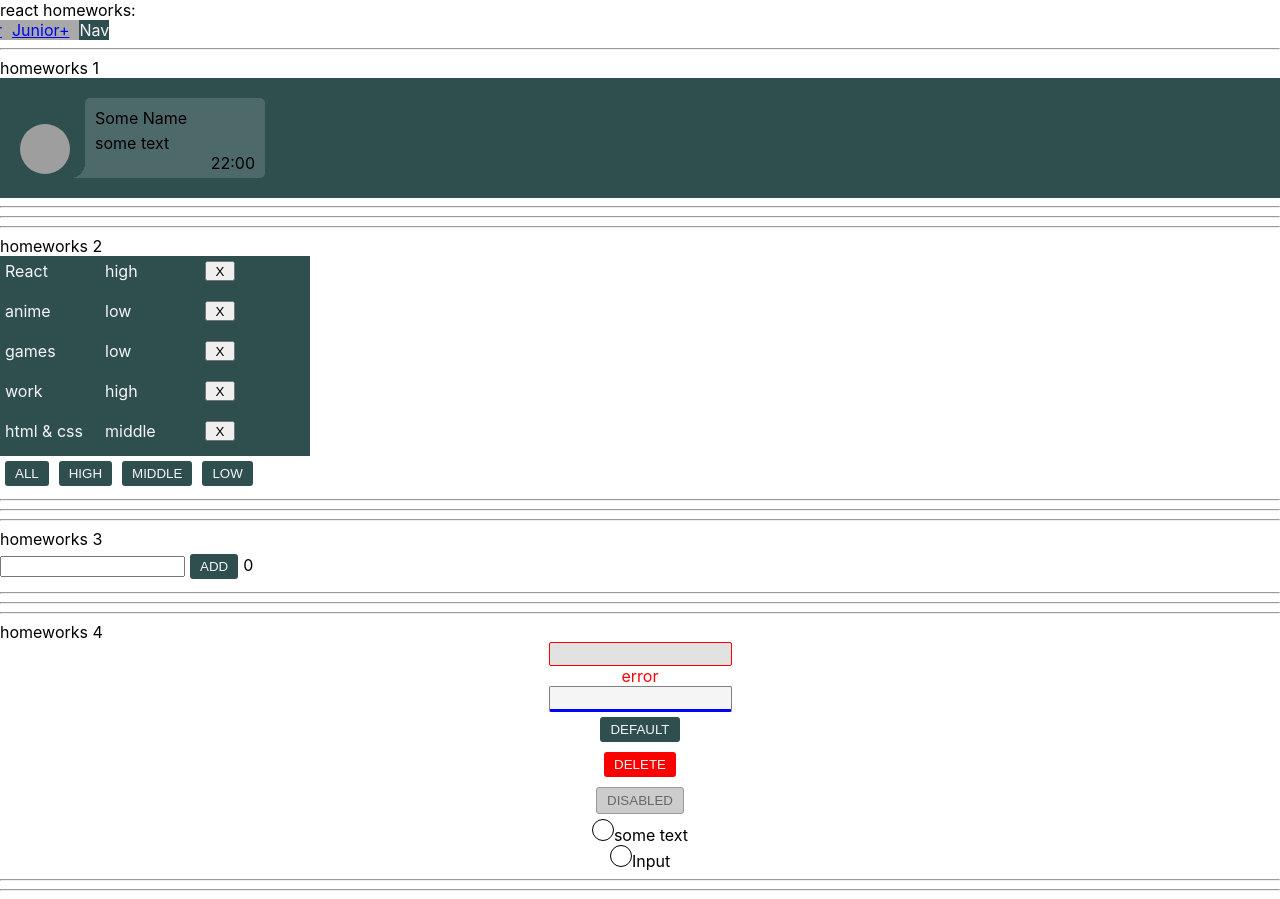
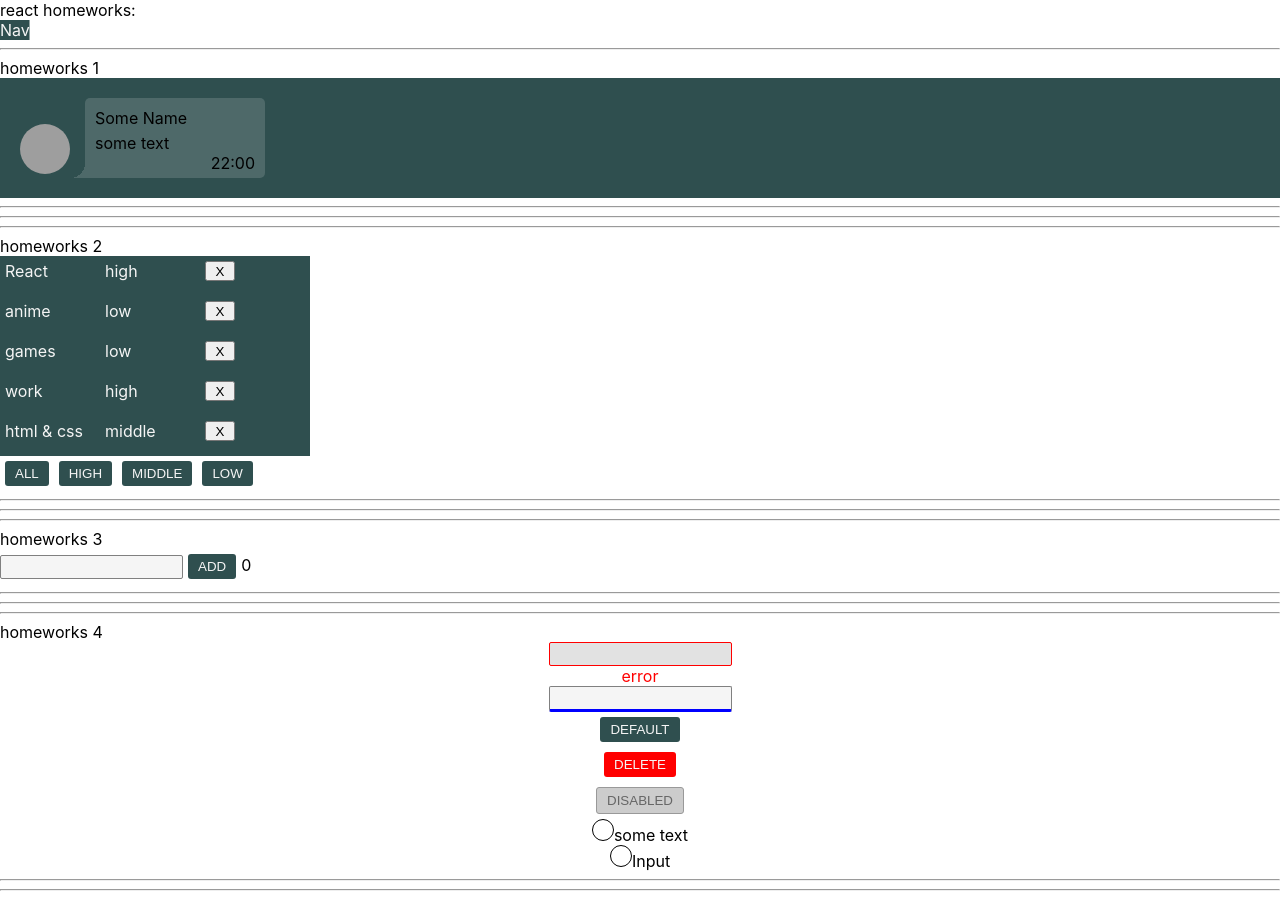
Before and after one commit to fabskrejt/zadachiIgnat, a React (Create React App) app: page /#/pre-junior in a window 1280 px wide. Built offline with nearby package versions, Linux system fonts and the light colour scheme; grey boxes are pictures that could not be loaded.

Commit message:
changed css

```diff
--- a/src/p2-homeworks/h3/Greeting.module.css
+++ b/src/p2-homeworks/h3/Greeting.module.css
@@ -5,3 +5,7 @@
 .error {
     border: 1px solid red;
 }
+
+.greetingContainer div{
+    display: inline-block;
+}
--- a/src/p2-homeworks/h3/Greeting.tsx
+++ b/src/p2-homeworks/h3/Greeting.tsx
@@ -1,6 +1,7 @@
 import React, {ChangeEvent} from 'react'
 import s from './Greeting.module.css'
 import SuperButton from "../h4/common/c2-SuperButton/SuperButton";
+import SuperInputText from "../h4/common/c1-SuperInputText/SuperInputText";
 
 type GreetingPropsType = {
     name: string // need to fix any
@@ -17,12 +18,15 @@ const Greeting: React.FC<GreetingPropsType> = (
     const inputClass = error ? s.error : '' // need to fix with (?:)
 
     return (
-        <div>
-            <input value={name} onChange={setNameCallback} className={inputClass}/>
-            <span>{error}</span>
+        <div className={s.greetingContainer}>
+{/*            <input value={name} onChange={setNameCallback} className={inputClass}/>
+            <span>{error}</span>*/}
+            <SuperInputText value={name} onChange={setNameCallback} className={inputClass} error={error}/>
+            <div>
             <SuperButton onClick={addUser}>Add</SuperButton>
             {/*<button onClick={addUser}>add</button>*/}
             <span>{totalUsers}</span>
+            </div>
         </div>
     )
 }
--- a/src/p2-homeworks/h5/Header.module.css
+++ b/src/p2-homeworks/h5/Header.module.css
@@ -1,16 +1,27 @@
 .header{
     position: relative;
-    right: 10%;
+/*    right: 10%;*/
     display: inline-block;
     transition: 1s;
-    background-color: darkgray;
+    background-color: cadetblue;
+    transform: translateX(-100% );
 }
+.header a{
+   text-decoration: none;
+    color: black;
+}
+.header a:focus{
+   background-color: rgba(3, 252, 219, 0.4);
+    color: black;
+}
+
 .header div{
     display: inline-block;
     padding-right: 10px;
 }
 .header:hover{
-    right: 0%;
+/*    right: 0%;*/
+    transform: translateX(0%);
     transition: 0.5s;
 }
 
@@ -18,4 +29,5 @@
     content: 'Nav';
     background-color: darkslategrey;
     color: whitesmoke;
+    position: absolute;
 }
--- a/src/p2-homeworks/h5/Header.tsx
+++ b/src/p2-homeworks/h5/Header.tsx
@@ -2,6 +2,7 @@ import React from 'react'
 import {NavLink} from 'react-router-dom'
 import {PATH} from "./Routes";
 import s from './Header.module.css'
+
 function Header() {
     return (
         <div className={s.header}>
```
